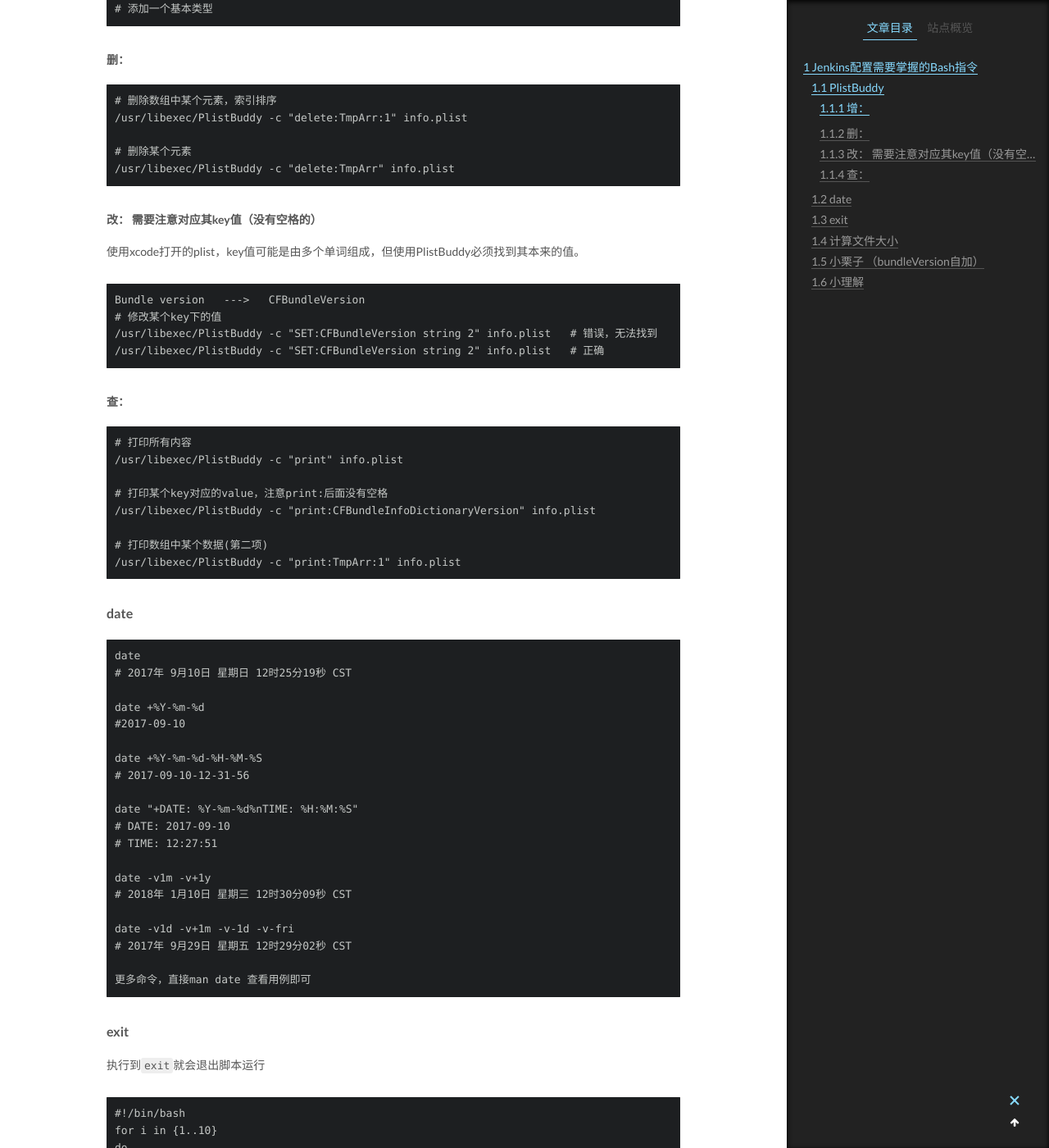
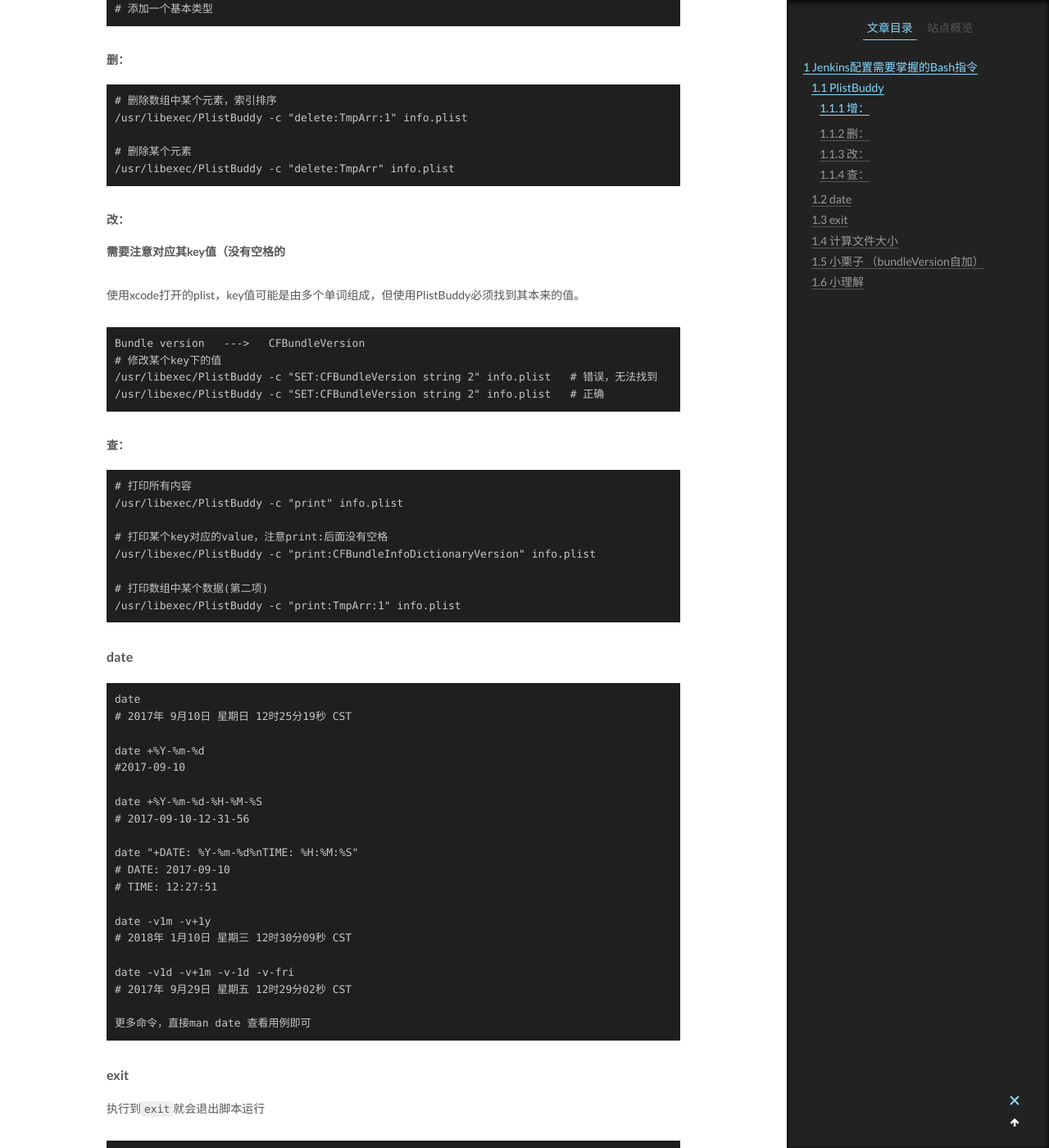
Before and after one commit to linfengwenyou/linfengwenyou.github.io, a Jekyll site: the page built from _posts/2017-09-10-Bash脚本重拾(六).md, in a window 1280 px wide and 1400 px high, scrolled down 1220 px. Shown: the whole window at 82% size. Built offline with Jekyll 4.4.1, drawn with Linux system fonts in a browser that asks for light colours.

Commit message:
更新日志

````diff
--- a/_posts/2017-09-10-Bash脚本重拾(六).md
+++ b/_posts/2017-09-10-Bash脚本重拾(六).md
@@ -44,7 +44,9 @@ __注意点:__ `key`距离冒号【`Add`，数组，字典名之后】之间是
 /usr/libexec/PlistBuddy -c "delete:TmpArr" info.plist
 ```
 
-##### 改： 需要注意对应其key值（没有空格的）
+##### 改：
+
+ __需要注意对应其key值（没有空格的__
 
 使用xcode打开的plist，key值可能是由多个单词组成，但使用PlistBuddy必须找到其本来的值。
 
@@ -118,7 +120,7 @@ done
 
 ```
 wc -- world,line, character, and byte count
--c 	输出 文件的字节数，
+-c	输出 文件的字节数，
 -l  输出 文件的行数
 -w  输出 单词的个数
 -m  输出 字符个数，如果当前的区域设置不支持多字符，相当于-c选项
````
